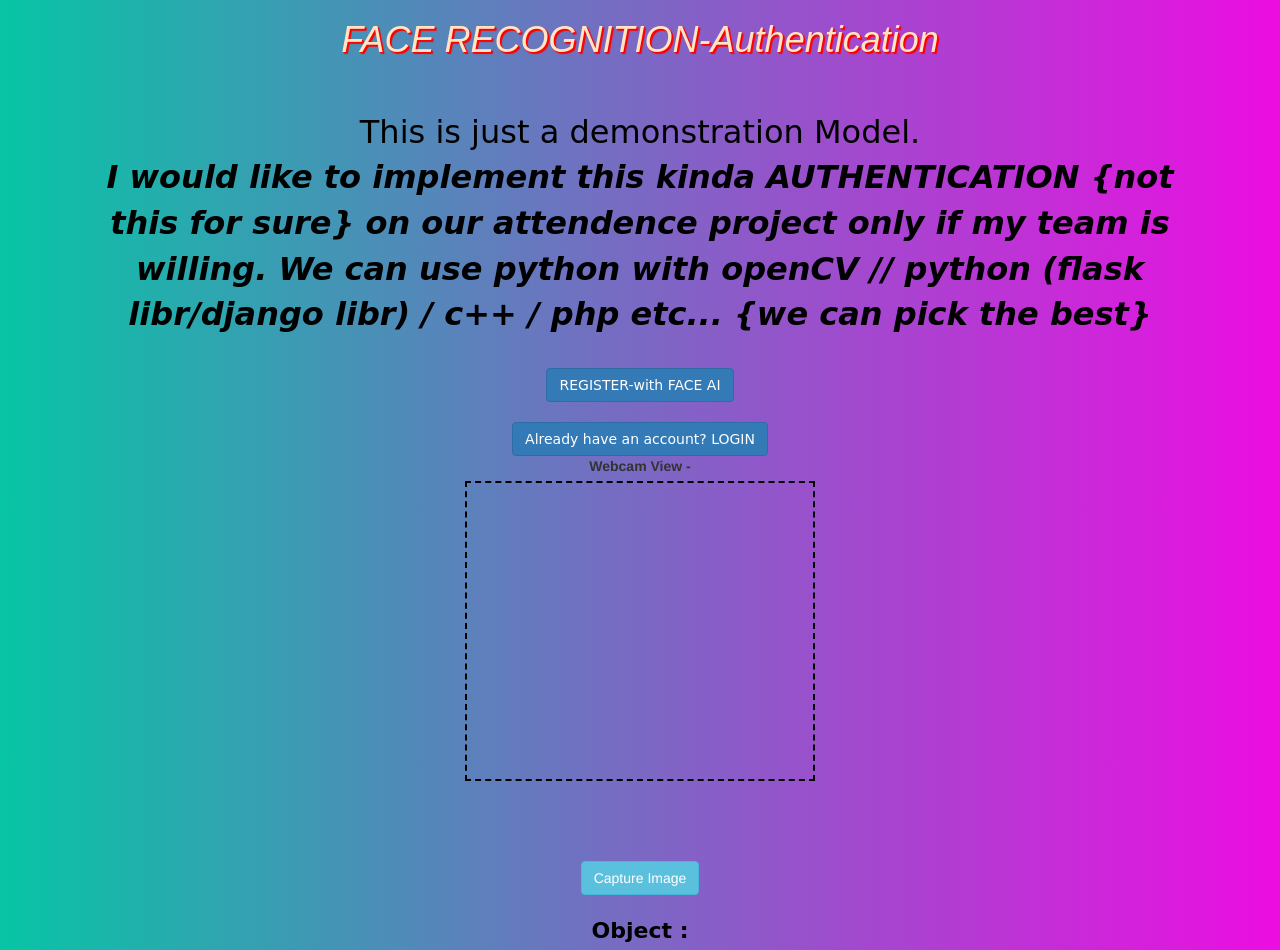
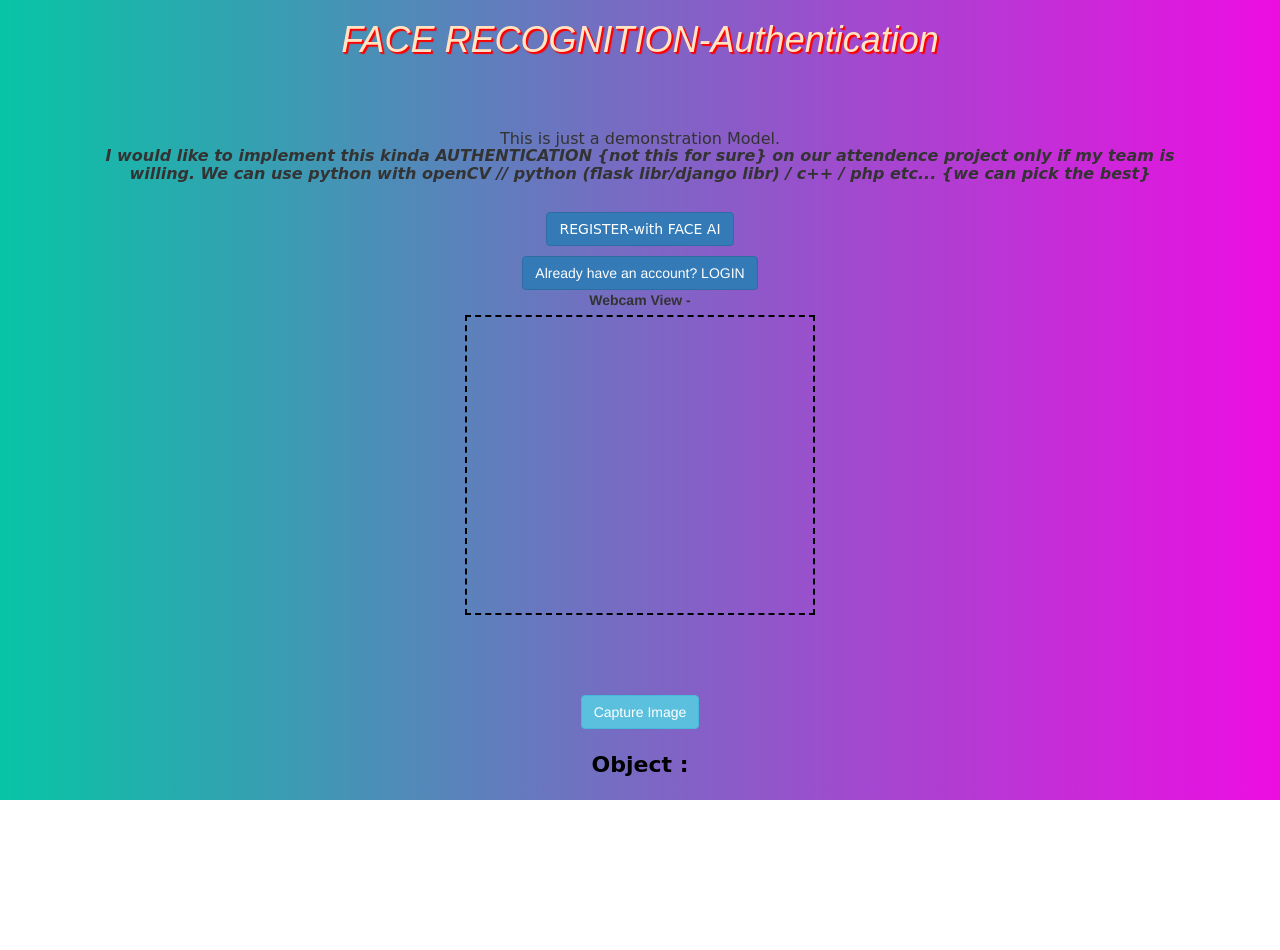
Before and after one commit to gaseer/face, a plain HTML site: page index.html in a window 1280 px wide. Shown: the top 950 px of the page. After the commit the page ends 800 px from the top, so only its background shows below. Drawn offline with nearby package versions, Linux system fonts and the light colour scheme; a script that the page names is missing.

Commit message:
Update index.html

```diff
--- a/index.html
+++ b/index.html
@@ -22,14 +22,15 @@
     <i><h1>FACE  RECOGNITION-Authentication</h1></i>
 
       <br><br>
-      <p>This is just a demonstration Model.<br><b><i>I would like to implement this kinda AUTHENTICATION {not this for sure}
+    <h2>
+         This is just a demonstration Model.<br><b><i>I would like to implement this kinda AUTHENTICATION {not this for sure}
          on our attendence project only if my team is willing. We can use python with openCV //
           python (flask libr/django libr) / c++ / php etc... {we can pick the best}</i>
-        </p>
+    </h2>
         <a href="#one">
-         <h2 class="btn btn-primary">REGISTER-with FACE AI </h2>
+         <h3 class="btn btn-primary">REGISTER-with FACE AI </h3>
         <br>
-        <h3 class="btn btn-primary">Already have an account? LOGIN</h3></a><br>
+        <h4 class="btn btn-primary">Already have an account? LOGIN</h4></a><br>
       <label>Webcam View - </label>
         <div id="camera"></div>
       <br><br>
```
